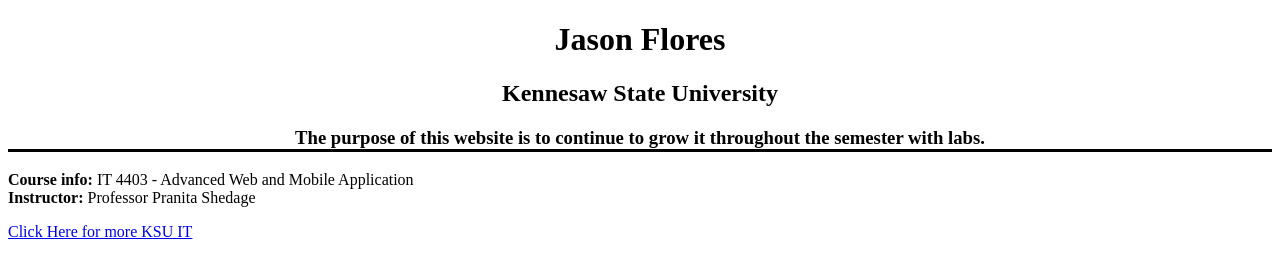
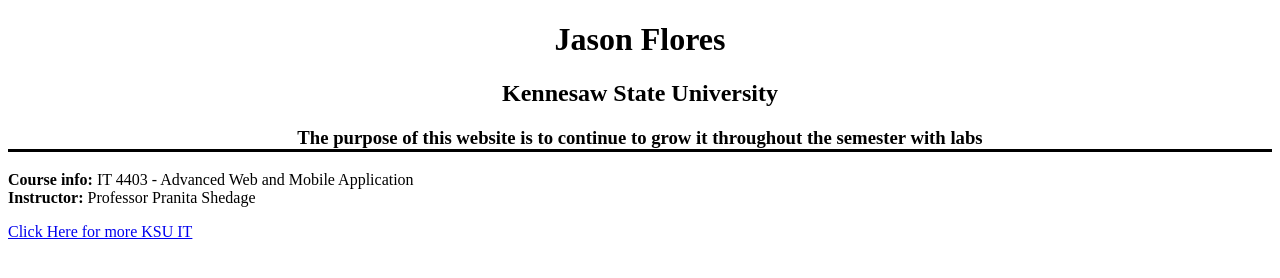
Before and after one commit to 7jasonflores/FirstRepo, a plain HTML site: page index.html in a window 1280 px wide. Drawn offline with Linux system fonts and the light colour scheme.

Commit message:
Add files via upload

```diff
--- a/index.html
+++ b/index.html
@@ -9,7 +9,7 @@
 <body>
     <h1>Jason Flores</h1>
     <h2>Kennesaw State University</h2>
-    <h3>The purpose of this website is to continue to grow it throughout the semester with labs.</h3>
+    <h3>The purpose of this website is to continue to grow it throughout the semester with labs</h3>
     <p><b>Course info:</b> IT 4403 - Advanced Web and Mobile Application
         <br><b>Instructor:</b> Professor Pranita Shedage</p>
     <a href = "https://ccse.kennesaw.edu/it/">Click Here for more KSU IT</a>
```
